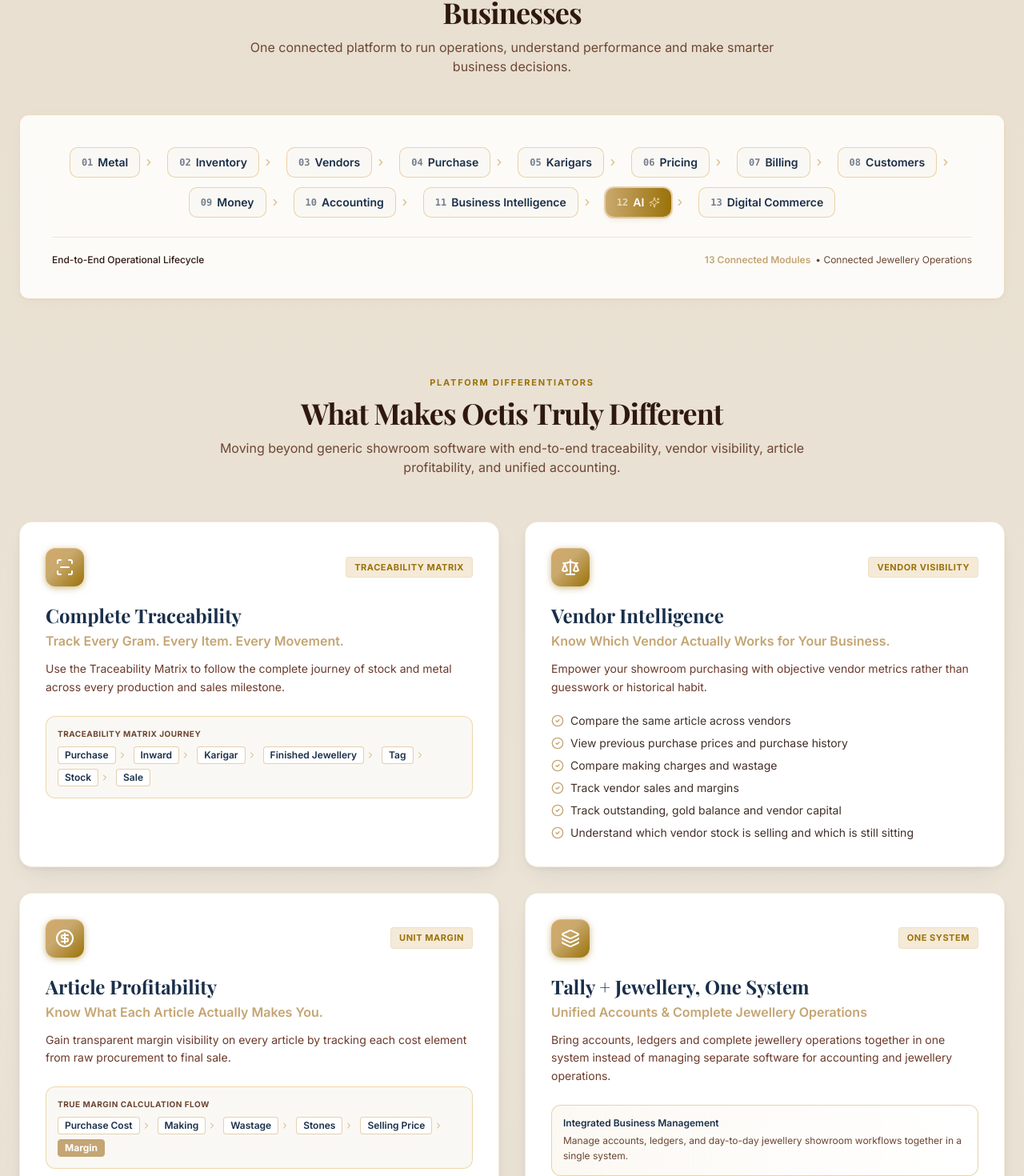
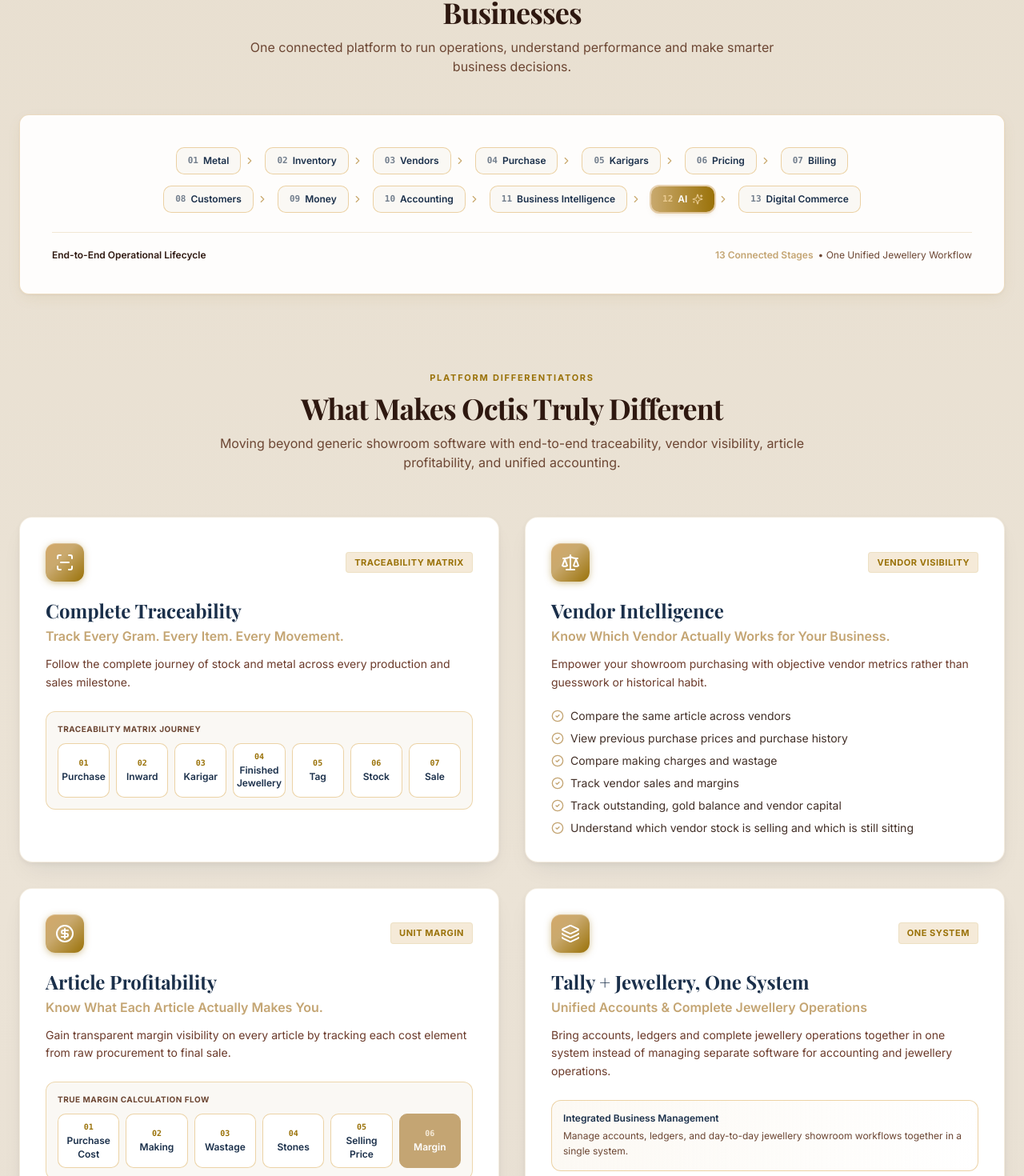
Before and after one commit to Sriikaran/octis-redesign, a Next.js app: page / in a window 1280 px wide. Shown: the part 913-2383 px from the top of the page at 80% size. Built offline with nearby package versions, Linux system fonts and the light colour scheme; a web font is replaced by a local one.

Commit message:
feat(homepage): refine visual hierarchy, responsive layouts and motion

```diff
--- a/src/app/globals.css
+++ b/src/app/globals.css
@@ -183,16 +183,85 @@
 }
 
 .glass-card {
-  background: hsla(0, 0%, 100%, 0.85);
+  background: hsla(0, 0%, 100%, 0.92);
   backdrop-filter: blur(12px);
   -webkit-backdrop-filter: blur(12px);
   border: 1px solid hsla(37, 52%, 74%, 0.6);
   border-radius: calc(var(--radius) + 2px);
-  box-shadow: 0 1px 2px rgba(45, 22, 14, 0.04), 0 4px 16px -4px rgba(201, 169, 110, 0.08);
+  box-shadow: 0 1px 3px rgba(45, 22, 14, 0.05), 0 6px 20px -4px rgba(154, 114, 9, 0.1);
   transition: box-shadow 0.25s ease, border-color 0.25s ease, transform 0.2s ease;
 }
 
 .icon-gradient-gold {
   background: linear-gradient(135deg, #d4a96a, #c9a96e 40%, #9a7209);
-  box-shadow: 0 2px 10px -1px rgba(154, 114, 9, 0.6), inset 0 1px 0 hsla(0, 0%, 100%, 0.2);
+  box-shadow: 0 2px 10px -1px rgba(154, 114, 9, 0.5), inset 0 1px 0 hsla(0, 0%, 100%, 0.25);
 }
+
+/* Subtle, Accessible Animation Utilities */
+@keyframes fadeInUp {
+  from {
+    opacity: 0;
+    transform: translateY(16px);
+  }
+  to {
+    opacity: 1;
+    transform: translateY(0);
+  }
+}
+
+.animate-fade-in-up {
+  animation: fadeInUp 0.5s cubic-bezier(0.16, 1, 0.3, 1) forwards;
+}
+
+/* Button & Card Micro-Interactions */
+.btn-primary {
+  display: inline-flex;
+  align-items: center;
+  justify-content: center;
+  font-weight: 600;
+  transition: all 0.2s ease;
+  background: linear-gradient(to right, #e8c990, #c9a96e 50%, #9a7209);
+  color: #1a0c08;
+  box-shadow: 0 4px 14px -2px rgba(154, 114, 9, 0.3);
+}
+
+.btn-primary:hover {
+  transform: translateY(-1px);
+  box-shadow: 0 6px 20px -2px rgba(154, 114, 9, 0.45);
+  background: linear-gradient(to right, #edd5a6, #d4b57e 50%, #ad820e);
+}
+
+.btn-primary:active {
+  transform: translateY(0);
+}
+
+.btn-secondary {
+  display: inline-flex;
+  align-items: center;
+  justify-content: center;
+  font-weight: 600;
+  transition: all 0.2s ease;
+  border: 1px solid rgba(201, 169, 110, 0.4);
+  background: rgba(255, 255, 255, 0.08);
+  color: #f5ead8;
+  backdrop-filter: blur(8px);
+}
+
+.btn-secondary:hover {
+  background: rgba(255, 255, 255, 0.15);
+  color: #ffffff;
+  border-color: rgba(201, 169, 110, 0.65);
+  transform: translateY(-1px);
+}
+
+/* Respect user's motion preferences */
+@media (prefers-reduced-motion: reduce) {
+  *,
+  *::before,
+  *::after {
+    animation-duration: 0.01ms !important;
+    animation-iteration-count: 1 !important;
+    transition-duration: 0.01ms !important;
+    scroll-behavior: auto !important;
+  }
+}
--- a/src/components/Features.tsx
+++ b/src/components/Features.tsx
@@ -88,39 +88,88 @@
           </div>
 
           {/* Flow Container */}
-          <div className="glass-card p-6 sm:p-8 lg:p-10 border border-gold-300/40 shadow-xl shadow-gold-500/5 rounded-2xl bg-white/90">
-            <div
-              className="flex flex-wrap items-center justify-center gap-2 sm:gap-2.5 lg:gap-3"
-              aria-label="Connected Jewellery Business Flow"
-            >
-              {businessFlowStages.map((stage, idx) => (
+          <div className="glass-card p-6 sm:p-8 lg:p-10 border border-gold-300/40 shadow-xl shadow-gold-500/5 rounded-2xl bg-white/95">
+            {/* Desktop: 2 Intentional Balanced Connected Rows */}
+            <div className="hidden lg:flex flex-col gap-3.5 items-center" aria-label="Connected Jewellery Business Flow">
+              {/* Row 1: Operations to Billing (01 to 07) */}
+              <div className="flex items-center justify-center gap-2">
+                {businessFlowStages.slice(0, 7).map((stage, idx) => (
                   <div key={idx} className="flex items-center">
                     <div
-                    className={`inline-flex items-center gap-1.5 px-3 py-1.5 sm:px-3.5 sm:py-2 rounded-lg text-xs sm:text-sm font-semibold transition-all ${
+                      className={`inline-flex items-center gap-1.5 px-3.5 py-2 rounded-lg text-xs font-semibold transition-all ${
                         stage.isAi
-                        ? "bg-gradient-to-r from-gold-500 to-[#9a7209] text-white shadow-md shadow-gold-500/25 ring-2 ring-gold-400/50"
+                          ? "bg-gradient-to-r from-gold-500 to-[#9a7209] text-white shadow-md ring-2 ring-gold-400/50"
                           : "bg-[#FAF8F4] border border-gold-200/80 text-[#1a2f4a] hover:border-gold-400/80 hover:bg-white"
                       }`}
                     >
-                    <span className="text-[10px] sm:text-xs opacity-60 font-mono">
+                      <span className="text-[11px] opacity-60 font-mono">
                         {(idx + 1).toString().padStart(2, "0")}
                       </span>
                       <span>{stage.name}</span>
-                    {stage.isAi && <Sparkles className="w-3.5 h-3.5 text-gold-200" />}
                     </div>
-                  {idx < businessFlowStages.length - 1 && (
-                    <ChevronRight className="w-3.5 h-3.5 text-gold-400/80 mx-1 flex-shrink-0" />
+                    {idx < 6 && (
+                      <ChevronRight className="w-3.5 h-3.5 text-gold-500 mx-1 flex-shrink-0" />
                     )}
                   </div>
                 ))}
               </div>
 
+              {/* Row 2: Customers, Accounts & Intelligence (08 to 13) */}
+              <div className="flex items-center justify-center gap-2">
+                {businessFlowStages.slice(7).map((stage, idx) => {
+                  const actualIdx = idx + 7;
+                  return (
+                    <div key={actualIdx} className="flex items-center">
+                      <div
+                        className={`inline-flex items-center gap-1.5 px-3.5 py-2 rounded-lg text-xs font-semibold transition-all ${
+                          stage.isAi
+                            ? "bg-gradient-to-r from-gold-500 to-[#9a7209] text-white shadow-md shadow-gold-500/25 ring-2 ring-gold-400/50 font-bold"
+                            : "bg-[#FAF8F4] border border-gold-200/80 text-[#1a2f4a] hover:border-gold-400/80 hover:bg-white"
+                        }`}
+                      >
+                        <span className={`text-[11px] font-mono ${stage.isAi ? "text-gold-200" : "opacity-60"}`}>
+                          {(actualIdx + 1).toString().padStart(2, "0")}
+                        </span>
+                        <span>{stage.name}</span>
+                        {stage.isAi && <Sparkles className="w-3.5 h-3.5 text-gold-200" />}
+                      </div>
+                      {idx < businessFlowStages.slice(7).length - 1 && (
+                        <ChevronRight className="w-3.5 h-3.5 text-gold-500 mx-1 flex-shrink-0" />
+                      )}
+                    </div>
+                  );
+                })}
+              </div>
+            </div>
+
+            {/* Tablet & Mobile: Deliberate Numbered Grid */}
+            <div className="grid grid-cols-2 sm:grid-cols-3 md:grid-cols-4 lg:hidden gap-2 sm:gap-2.5">
+              {businessFlowStages.map((stage, idx) => (
+                <div
+                  key={idx}
+                  className={`flex items-center justify-between px-3 py-2 rounded-lg text-xs font-semibold border ${
+                    stage.isAi
+                      ? "bg-gradient-to-r from-gold-500 to-[#9a7209] text-white border-gold-400 shadow-sm"
+                      : "bg-[#FAF8F4] border-gold-200/80 text-[#1a2f4a]"
+                  }`}
+                >
+                  <div className="flex items-center gap-2">
+                    <span className={`text-[10px] font-mono ${stage.isAi ? "text-gold-200" : "text-gold-700"}`}>
+                      {(idx + 1).toString().padStart(2, "0")}
+                    </span>
+                    <span className="truncate">{stage.name}</span>
+                  </div>
+                  {stage.isAi && <Sparkles className="w-3.5 h-3.5 text-gold-200 flex-shrink-0" />}
+                </div>
+              ))}
+            </div>
+
             <div className="mt-6 pt-5 border-t border-border/40 flex flex-wrap items-center justify-between text-xs text-muted-foreground gap-3">
-              <span className="font-medium text-foreground">End-to-End Operational Lifecycle</span>
+              <span className="font-semibold text-foreground">End-to-End Operational Lifecycle</span>
               <span className="flex items-center gap-1.5 text-primary font-semibold">
-                <span>13 Connected Modules</span>
+                <span>13 Connected Stages</span>
                 <span className="text-muted-foreground font-normal">
-                  • Connected Jewellery Operations
+                  • One Unified Jewellery Workflow
                 </span>
               </span>
             </div>
@@ -160,15 +209,15 @@
                   Track Every Gram. Every Item. Every Movement.
                 </p>
                 <p className="text-sm text-brown-500 leading-relaxed mb-6">
-                  Use the Traceability Matrix to follow the complete journey of stock and metal across every production and sales milestone.
+                  Follow the complete journey of stock and metal across every production and sales milestone.
                 </p>
 
-                {/* Step Flow Ribbon */}
+                {/* Step Flow Stepper */}
                 <div className="p-3.5 rounded-xl bg-[#FAF8F4] border border-gold-200/70">
-                  <p className="text-[10px] font-bold uppercase tracking-wider text-muted-foreground mb-2">
+                  <p className="text-[10px] font-bold uppercase tracking-wider text-muted-foreground mb-2.5">
                     Traceability Matrix Journey
                   </p>
-                  <div className="flex flex-wrap items-center gap-1.5 text-xs font-semibold text-[#1a2f4a]">
+                  <div className="grid grid-cols-2 sm:grid-cols-4 lg:grid-cols-7 gap-1.5 sm:gap-2">
                     {[
                       "Purchase",
                       "Inward",
@@ -177,15 +226,16 @@
                       "Tag",
                       "Stock",
                       "Sale",
-                    ].map((step, sIdx, arr) => (
-                      <span key={sIdx} className="inline-flex items-center">
-                        <span className="px-2 py-0.5 rounded bg-white border border-border/80 shadow-xs">
+                    ].map((step, sIdx) => (
+                      <div
+                        key={sIdx}
+                        className="flex flex-col items-center justify-center py-2 px-1.5 rounded-lg bg-white border border-gold-200/80 text-center shadow-xs"
+                      >
+                        <span className="text-[10px] font-mono font-bold text-gold-700">0{sIdx + 1}</span>
+                        <span className="text-xs font-semibold text-[#1a2f4a] mt-0.5 leading-snug">
                           {step}
                         </span>
-                        {sIdx < arr.length - 1 && (
-                          <ChevronRight className="w-3 h-3 text-gold-500 mx-0.5 flex-shrink-0" />
-                        )}
-                      </span>
+                      </div>
                     ))}
                   </div>
                 </div>
@@ -255,10 +305,10 @@
 
                 {/* Article Cost Breakdown */}
                 <div className="p-3.5 rounded-xl bg-[#FAF8F4] border border-gold-200/70">
-                  <p className="text-[10px] font-bold uppercase tracking-wider text-muted-foreground mb-2">
+                  <p className="text-[10px] font-bold uppercase tracking-wider text-muted-foreground mb-2.5">
                     True Margin Calculation Flow
                   </p>
-                  <div className="flex flex-wrap items-center gap-1.5 text-xs font-semibold text-[#1a2f4a]">
+                  <div className="grid grid-cols-2 sm:grid-cols-3 lg:grid-cols-6 gap-1.5 sm:gap-2">
                     {[
                       "Purchase Cost",
                       "Making",
@@ -266,21 +316,30 @@
                       "Stones",
                       "Selling Price",
                       "Margin",
-                    ].map((step, sIdx, arr) => (
-                      <span key={sIdx} className="inline-flex items-center">
+                    ].map((step, sIdx) => (
+                      <div
+                        key={sIdx}
+                        className={`flex flex-col items-center justify-center py-2 px-1.5 rounded-lg border text-center shadow-xs ${
+                          step === "Margin"
+                            ? "bg-primary text-white border-primary"
+                            : "bg-white border-gold-200/80 text-[#1a2f4a]"
+                        }`}
+                      >
                         <span
-                          className={`px-2 py-0.5 rounded border shadow-xs ${
-                            step === "Margin"
-                              ? "bg-primary text-white border-primary font-bold"
-                              : "bg-white border-border/80"
+                          className={`text-[10px] font-mono font-bold ${
+                            step === "Margin" ? "text-gold-100" : "text-gold-700"
+                          }`}
+                        >
+                          0{sIdx + 1}
+                        </span>
+                        <span
+                          className={`text-xs font-semibold mt-0.5 leading-snug ${
+                            step === "Margin" ? "text-white" : "text-[#1a2f4a]"
                           }`}
                         >
                           {step}
                         </span>
-                        {sIdx < arr.length - 1 && (
-                          <ChevronRight className="w-3 h-3 text-gold-500 mx-0.5 flex-shrink-0" />
-                        )}
-                      </span>
+                      </div>
                     ))}
                   </div>
                 </div>
```
Also changed, not shown: src/components/AIIntelligence.tsx (+12 -12 lines), src/components/CtaBanner.tsx (+8 -8 lines), src/components/Pricing.tsx (+10 -7 lines), src/components/SpotlightDigitalCommerce.tsx (+40 -38 lines), src/components/WhyOctis.tsx (+4 -4 lines), 1 other file (tests, documents, lock files or other folders). Lines whose indentation alone changed are shown as unchanged.
